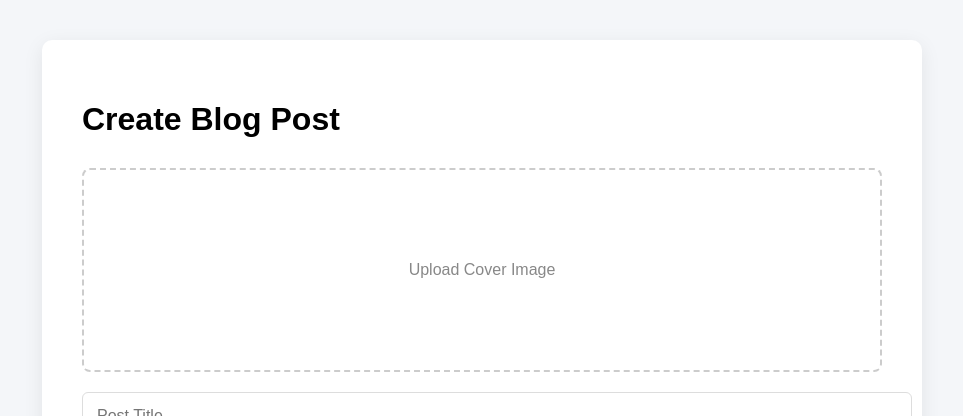
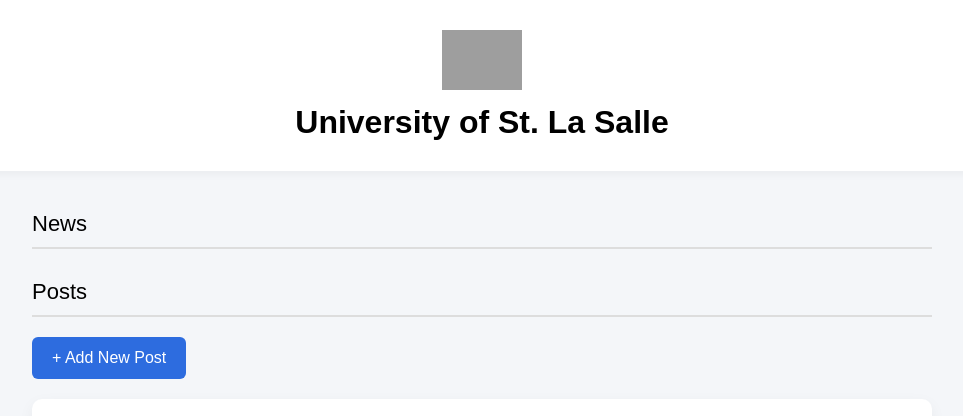
Before and after one commit to phlppdsqtd/CCS-Emerging-Trends, a Django app: page / in a window 1280 px wide. Shown: the top 416 px of the page, without its empty margins (158-1121 px from the left). Run offline with Django 5.2, Linux system fonts and the light colour scheme; data comes from the database, SQL or seed files in the repository; both versions use the stored data as it was after the commit; grey boxes are pictures that could not be loaded.

Commit message:
Added CMS feature with posts and landing page

```diff
--- a/school/school/urls.py
+++ b/school/school/urls.py
@@ -1,31 +1,20 @@
-"""
-URL configuration for school project.
-
-The `urlpatterns` list routes URLs to views. For more information please see:
-    https://docs.djangoproject.com/en/6.0/topics/http/urls/
-Examples:
-Function views
-    1. Add an import:  from my_app import views
-    2. Add a URL to urlpatterns:  path('', views.home, name='home')
-Class-based views
-    1. Add an import:  from other_app.views import Home
-    2. Add a URL to urlpatterns:  path('', Home.as_view(), name='home')
-Including another URLconf
-    1. Import the include() function: from django.urls import include, path
-    2. Add a URL to urlpatterns:  path('blog/', include('blog.urls'))
-"""
 from django.contrib import admin
 from django.urls import path, include
 from django.conf import settings
+from django.conf.urls.static import static
+from . import views
 
 urlpatterns = [
     path('admin/', admin.site.urls),
+
+    # landing page
+    path('', views.home, name='home'),
+
+    # CMS page
+    path('school/cms/', views.cms, name='cms'),
 ]
 
 if settings.DEBUG:
-    # Include django_browser_reload URLs only in DEBUG mode
     urlpatterns += [
         path("__reload__/", include("django_browser_reload.urls")),
-        path('', include('theme.urls')),
-        path('highschool/', include('highschool.urls')),
     ]
--- /dev/null
+++ b/school/school/views.py
@@ -0,0 +1,26 @@
+from django.shortcuts import render, redirect
+from theme.models import Post
+
+
+def home(request):
+    posts = Post.objects.all().order_by("-created")
+    return render(request, "base.html", {"posts": posts})
+
+def cms(request):
+
+    if request.method == "POST":
+        title = request.POST.get("title")
+        writer = request.POST.get("writer")
+        content = request.POST.get("content")
+        image_url = request.POST.get("image_url")
+
+        Post.objects.create(
+            title=title,
+            writer=writer,
+            content=content,
+            image_url=image_url
+        )
+
+        return redirect("home")
+
+    return render(request, "school/cms.html")
--- /dev/null
+++ b/school/theme/models.py
@@ -0,0 +1,11 @@
+from django.db import models
+
+class Post(models.Model):
+    title = models.CharField(max_length=200)
+    writer = models.CharField(max_length=100)
+    content = models.TextField()
+    image_url = models.URLField(blank=True, null=True)
+    created = models.DateTimeField(auto_now_add=True)
+
+    def __str__(self):
+        return self.title
--- a/school/theme/templates/base.html
+++ b/school/theme/templates/base.html
@@ -2,124 +2,123 @@
 <html lang="en">
 <head>
 <meta charset="UTF-8">
-<title>Create Blog Post</title>
+<title>University of St. La Salle</title>
 
 <style>
-
 body{
     font-family: Arial, sans-serif;
+    margin:0;
     background:#f4f6f9;
-    margin:0;
-    padding:40px;
 }
 
-.container{
-    max-width:800px;
-    margin:auto;
+/* Header */
+.header{
+    text-align:center;
+    padding:30px 20px;
     background:white;
-    padding:40px;
-    border-radius:10px;
-    box-shadow:0 5px 20px rgba(0,0,0,0.08);
+    box-shadow:0 2px 10px rgba(0,0,0,0.05);
 }
 
-h1{
-    margin-bottom:30px;
+.header img{
+    width:80px;
+    margin-bottom:10px;
 }
 
-/* Image Upload */
-
-.image-upload input{
-    display:none;
+.header h1{
+    margin:0;
 }
 
-.upload-box{
-    border:2px dashed #ccc;
-    border-radius:8px;
-    height:200px;
-    display:flex;
-    align-items:center;
-    justify-content:center;
-    color:#888;
-    cursor:pointer;
-    transition:0.2s;
+/* Sections */
+.container{
+    max-width:900px;
+    margin:40px auto;
+    padding:0 20px;
 }
 
-.upload-box:hover{
-    border-color:#666;
-    color:#333;
+.section-title{
+    font-size:22px;
+    margin-top:30px;
 }
 
-/* Inputs */
-
-.form-group{
-    margin-top:20px;
+.divider{
+    height:2px;
+    background:#ddd;
+    margin:10px 0 20px 0;
 }
 
-input, textarea{
-    width:100%;
-    padding:14px;
-    border:1px solid #ddd;
-    border-radius:6px;
-    font-size:16px;
+/* Post Card */
+.news-card{
+    background:white;
+    padding:20px;
+    margin-bottom:20px;
+    border-radius:10px;
+    box-shadow:0 5px 15px rgba(0,0,0,0.05);
 }
 
-textarea{
-    min-height:200px;
-    resize:vertical;
+.news-card img{
+    width:100%;
+    border-radius:8px;
+    margin-bottom:10px;
 }
 
 /* Button */
-
-.publish-btn{
-    margin-top:25px;
-    padding:14px 24px;
+.add-btn{
+    display:inline-block;
+    margin-bottom:20px;
+    padding:12px 20px;
     background:#2d6cdf;
     color:white;
-    border:none;
+    text-decoration:none;
     border-radius:6px;
-    font-size:16px;
-    cursor:pointer;
 }
 
-.publish-btn:hover{
+.add-btn:hover{
     background:#1f4fb3;
 }
+</style>
 
-</style>
 </head>
 
 <body>
 
+<!-- HEADER -->
+<div class="header">
+    <img src="https://encrypted-tbn0.gstatic.com/images?q=tbn:ANd9GcS1yj-e2MMoLAlUCP97-T5-gvvmqboyIHa-WA&s">
+    <h1>University of St. La Salle</h1>
+</div>
+
 <div class="container">
 
-<h1>Create Blog Post</h1>
+    <!-- NEWS SECTION -->
+    <div class="section-title">News</div>
+    <div class="divider"></div>
+    <!-- (empty for now) -->
 
-<!-- Image Upload -->
-<div class="image-upload">
-<label for="image">
-<div class="upload-box">
-Upload Cover Image
-</div>
-</label>
-<input type="file" id="image">
-</div>
+    <!-- POSTS SECTION -->
+    <div class="section-title">Posts</div>
+    <div class="divider"></div>
 
-<!-- Title -->
-<div class="form-group">
-<input type="text" placeholder="Post Title">
-</div>
+    <!-- Add Post Button -->
+    <a href="/school/cms/" class="add-btn">+ Add New Post</a>
 
-<!-- Writer -->
-<div class="form-group">
-<input type="text" placeholder="Writer Name">
-</div>
+    <!-- POSTS LOOP -->
+    {% for post in posts %}
 
-<!-- Content -->
-<div class="form-group">
-<textarea placeholder="Write your content here..."></textarea>
-</div>
+    <div class="news-card">
 
-<button class="publish-btn">Publish Post</button>
+        {% if post.image_url %}
+        <img src="{{ post.image_url }}">
+        {% endif %}
+
+        <h3>{{ post.title }}</h3>
+        <p><b>{{ post.writer }}</b></p>
+        <p>{{ post.content }}</p>
+
+    </div>
+
+    {% empty %}
+        <p>No posts yet.</p>
+    {% endfor %}
 
 </div>
 
```
Also changed, not shown: school/school/settings.py (+9 -3 lines), school/templates/school/cms.html (added, +128 -0 lines), school/theme/static/css/dist/styles.css (+0 -40 lines), school/db.sqlite3, school/theme/migrations/0001_initial.py (added), school/theme/migrations/__init__.py (added).
